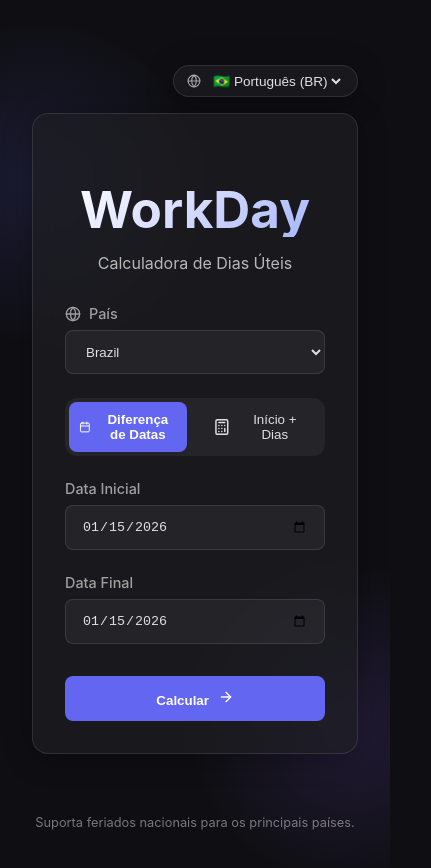
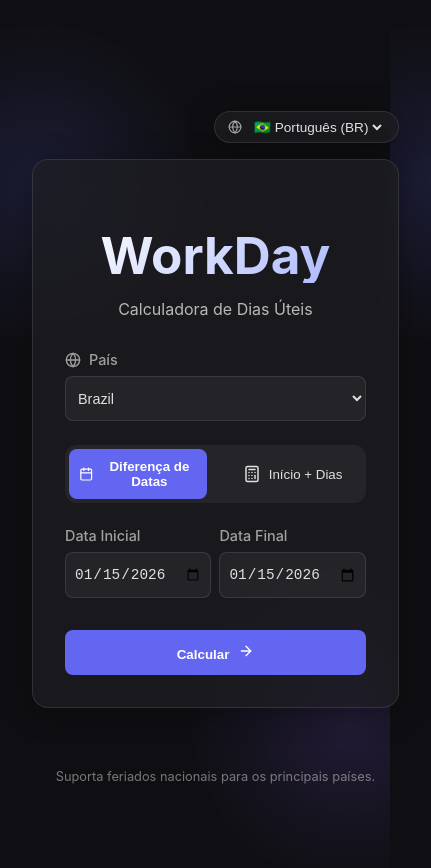
Before and after one commit to FranciscoMMonteiro/calc_workdays, a React (Vite) app: page / in a window 390 px wide. Shown: the top 868 px of the page, 431 px wide, since content can reach past the window. Built offline with nearby package versions, Linux system fonts and the light colour scheme; what date-holidays would draw is missing.

Commit message:
Fix Date Fields Alignment for Mobile

```diff
--- a/src/index.css
+++ b/src/index.css
@@ -131,7 +131,14 @@ h1 {
 
 @media (max-width: 600px) {
   .date-inputs-container {
-    flex-direction: column;
     gap: 0.5rem;
+    /* reduce gap */
+  }
+
+  .glass-input {
+    padding: 0.8rem 0.5rem;
+    /* reduce padding */
+    font-size: 0.9rem;
+    /* slightly smaller font if needed */
   }
 }
```
